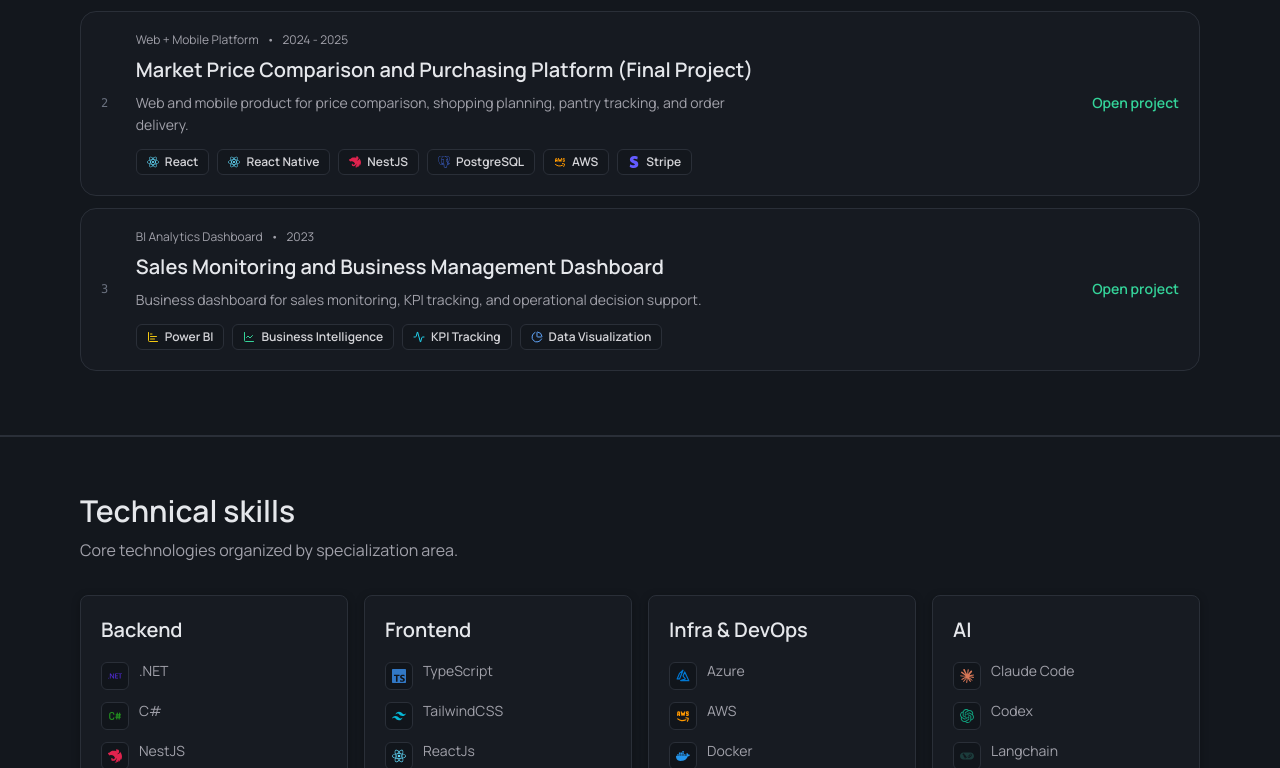
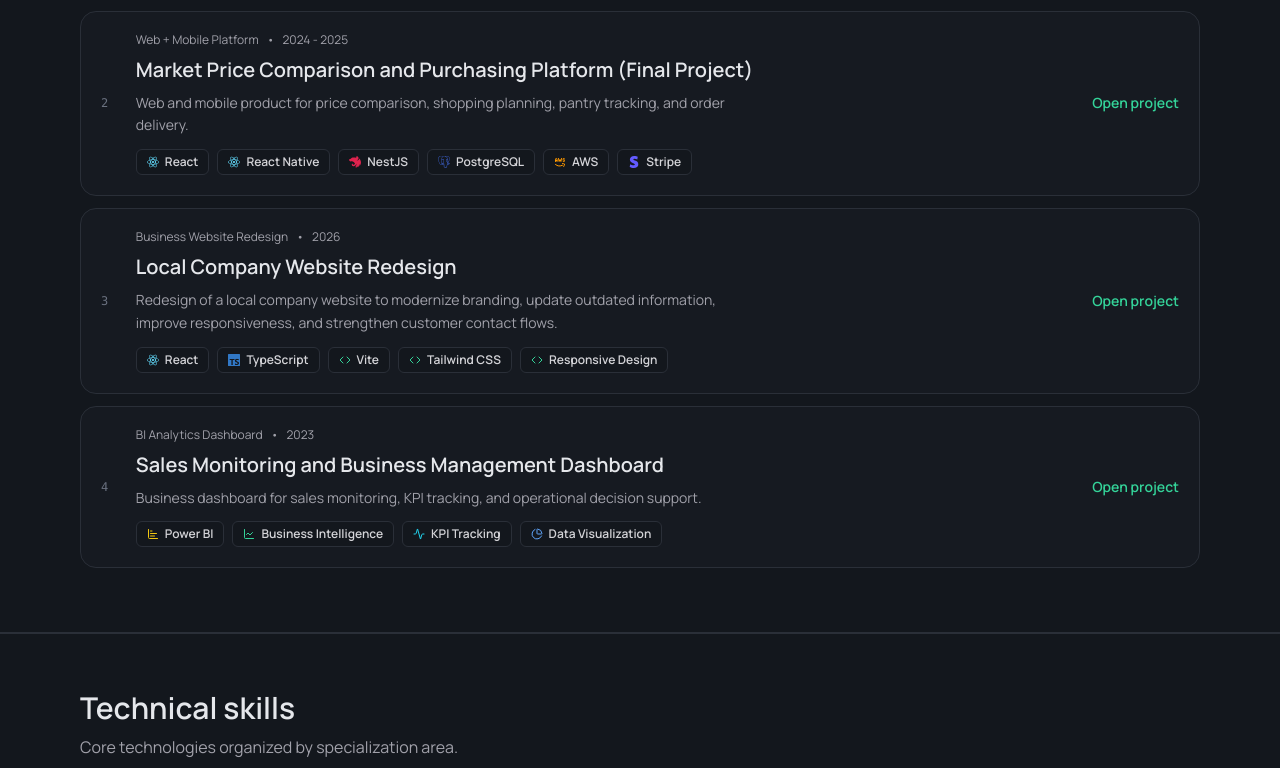
Before and after one commit to FeMafissioni/portfolio-mafissioni-dev, a React (Vite) app: page / in a window 1280 px wide. Shown: the part 2270-3038 px from the top of the page. Built offline with nearby package versions, Linux system fonts and the light colour scheme.

Commit message:
feat: add local company website project data

```diff
--- a/src/App.jsx
+++ b/src/App.jsx
@@ -10,6 +10,7 @@
   Code,
   Download,
   Github,
+  Globe,
   Languages,
   Linkedin,
   Mail,
@@ -175,6 +176,7 @@
       subtitle:
         "Projects focused on solving real user and business problems with modern technologies.",
       repoCta: "View Repository",
+      websiteCta: "Visit website",
       openCta: "Open project",
       backCta: "Back to projects",
       detailTitle: "Project overview",
@@ -183,6 +185,10 @@
       carouselPreviousAria: "Show previous project image",
       carouselNextAria: "Show next project image",
       carouselGoToAria: "Show project image",
+      comparisonTablistAria: "Choose project comparison view",
+      comparisonSliderAria: "Reveal more or less of the old website",
+      comparisonOldLabel: "Old website",
+      comparisonNewLabel: "New website",
       notFoundTitle: "Project not found",
       notFoundSubtitle: "The selected project is unavailable. Go back to the projects list.",
       detailLabels: {
@@ -246,6 +252,48 @@
             "https://github.com/FeMafissioni/tcc-mercado-front",
         },
         {
+          slug: "local-company-website-redesign",
+          title: "Local Company Website Redesign",
+          description:
+            "Redesign of a local company website to modernize branding, update outdated information, improve responsiveness, and strengthen customer contact flows.",
+          period: "2026",
+          kind: "Business Website Redesign",
+          cover: "/projects/stampnow-home-new.png",
+          highlights: [
+            "Modernized the visual presentation and content structure.",
+            "Improved desktop and mobile responsiveness.",
+            "Streamlined contact through budget form email delivery and WhatsApp integration.",
+          ],
+          details: {
+            context:
+              "The previous site had outdated visuals and information, weak mobile usability, confusing navigation, and an ineffective contact path.",
+            execution:
+              "The website was rebuilt with React, TypeScript, Vite, and Tailwind, with updated structure, improved responsiveness, and direct contact flows for budget requests and WhatsApp.",
+            outcome:
+              "The company now has a clearer and more modern website with better service presentation and a stronger lead/contact flow.",
+          },
+          tags: ["React", "TypeScript", "Vite", "Tailwind CSS", "Responsive Design"],
+          websiteUrl: "https://www.stampnow.com.br",
+          comparisonSections: [
+            {
+              id: "homepage",
+              label: "Homepage",
+              oldSrc: "/projects/stampnow-home-old.png",
+              oldAlt: "Stamp Now homepage before the redesign",
+              newSrc: "/projects/stampnow-home-new.png",
+              newAlt: "Stamp Now homepage after the redesign",
+            },
+            {
+              id: "services",
+              label: "Services",
+              oldSrc: "/projects/stampnow-services-old.png",
+              oldAlt: "Stamp Now services page before the redesign",
+              newSrc: "/projects/stampnow-services-new.png",
+              newAlt: "Stamp Now services page after the redesign",
+            },
+          ],
+        },
+        {
           slug: "sales-monitoring-dashboard",
           title: "Sales Monitoring and Business Management Dashboard",
           description:
@@ -317,7 +365,7 @@
         {
           title: "Azure Pipelines - CI/CD, Docker and Kubernetes in Azure DevOps",
           institution: "Azure DevOps",
-          period: "Current",
+          period: "2026",
         },
       ]
     },
@@ -428,6 +476,7 @@
       subtitle:
         "Projetos focados em resolver problemas reais de usuários e negócio com tecnologias modernas.",
       repoCta: "Ver Repositório",
+      websiteCta: "Ver site",
       openCta: "Abrir projeto",
       backCta: "Voltar para projetos",
       detailTitle: "Visão geral do projeto",
@@ -436,6 +485,10 @@
       carouselPreviousAria: "Mostrar imagem anterior do projeto",
       carouselNextAria: "Mostrar próxima imagem do projeto",
       carouselGoToAria: "Mostrar imagem do projeto",
+      comparisonTablistAria: "Escolher visualização da comparação do projeto",
+      comparisonSliderAria: "Revelar mais ou menos do site antigo",
+      comparisonOldLabel: "Site antigo",
+      comparisonNewLabel: "Site novo",
       notFoundTitle: "Projeto não encontrado",
       notFoundSubtitle:
         "O projeto selecionado não está disponível no momento. Volte para a lista de projetos.",
@@ -500,6 +553,48 @@
             "https://github.com/FeMafissioni/tcc-mercado-front",
         },
         {
+          slug: "local-company-website-redesign",
+          title: "Redesign de Website para Empresa Local",
+          description:
+            "Redesign de um website empresarial local para modernizar a marca, atualizar informações desatualizadas, melhorar a responsividade e fortalecer os canais de contato com clientes.",
+          period: "2026",
+          kind: "Redesign de Website Empresarial",
+          cover: "/projects/stampnow-home-new.png",
+          highlights: [
+            "Modernização da apresentação visual e da organização do conteúdo.",
+            "Melhoria da experiência responsiva em desktop e mobile.",
+            "Simplificação do contato com envio de orçamento por email e integração com WhatsApp.",
+          ],
+          details: {
+            context:
+              "O site anterior apresentava visual e informações desatualizadas, baixa usabilidade em dispositivos móveis, navegação confusa e um fluxo de contato pouco eficiente.",
+            execution:
+              "O website foi reconstruído com React, TypeScript, Vite e Tailwind, com reorganização da estrutura de páginas, melhoria de responsividade e implementação de fluxos diretos de contato para orçamento e WhatsApp.",
+            outcome:
+              "A empresa passou a ter um site mais claro e atual, com melhor apresentação dos serviços e um fluxo de contato mais direto para geração de leads.",
+          },
+          tags: ["React", "TypeScript", "Vite", "Tailwind CSS", "Responsive Design"],
+          websiteUrl: "https://www.stampnow.com.br",
+          comparisonSections: [
+            {
+              id: "homepage",
+              label: "Página inicial",
+              oldSrc: "/projects/stampnow-home-old.png",
+              oldAlt: "Página inicial da Stamp Now antes do redesign",
+              newSrc: "/projects/stampnow-home-new.png",
+              newAlt: "Página inicial da Stamp Now após o redesign",
+            },
+            {
+              id: "services",
+              label: "Serviços",
+              oldSrc: "/projects/stampnow-services-old.png",
+              oldAlt: "Página de serviços da Stamp Now antes do redesign",
+              newSrc: "/projects/stampnow-services-new.png",
+              newAlt: "Página de serviços da Stamp Now após o redesign",
+            },
+          ],
+        },
+        {
           slug: "sales-monitoring-dashboard",
           title: "Dashboard de Monitoramento de Vendas e Gestão",
           description:
@@ -571,7 +666,7 @@
         {
           title: "Azure Pipelines - CI/CD, Docker e Kubernetes no Azure DevOps",
           institution: "Azure DevOps",
-          period: "Em andamento",
+          period: "2026",
         },
       ]
     },
@@ -664,6 +759,26 @@
   }
 
   return getProjectSlugFromHash(window.location.hash);
+}
+
+function getProjectAction(project, labels) {
+  if (project?.websiteUrl) {
+    return {
+      href: project.websiteUrl,
+      label: labels.websiteCta,
+      Icon: Globe,
+    };
+  }
+
+  if (project?.githubUrl) {
+    return {
+      href: project.githubUrl,
+      label: labels.repoCta,
+      Icon: Github,
+    };
+  }
+
+  return null;
 }
 
 function ProjectCarousel({ items, fallbackSrc, fallbackAlt, labels }) {
@@ -871,6 +986,11 @@
     () => t.projects.items.find((project) => project.slug === projectSlug),
     [projectSlug, t.projects.items]
   );
+  const projectAction = useMemo(
+    () => getProjectAction(selectedProject, t.projects),
+    [selectedProject, t.projects]
+  );
+  const ActionIcon = projectAction?.Icon;
   const isMobileProjectMedia = selectedProject?.mediaLayout === "mobile";
   const projectGallery = selectedProject?.gallery ?? [];
   const skipTarget = isProjectDetailView ? "#project-detail" : "#about";
@@ -1106,19 +1226,19 @@
                               })}
                             </div>
 
-                            {selectedProject.githubUrl && (
+                            {projectAction && ActionIcon && (
                               <Button
                                 as="a"
-                                href={selectedProject.githubUrl}
+                                href={projectAction.href}
                                 variant="secondary"
                                 size="sm"
                                 target="_blank"
                                 rel="noreferrer"
-                                aria-label={`${t.projects.repoCta}: ${selectedProject.title}`}
+                                aria-label={`${projectAction.label}: ${selectedProject.title}`}
                                 className="w-full"
                               >
-                                <Github size={16} aria-hidden="true" />
-                                {t.projects.repoCta}
+                                <ActionIcon size={16} aria-hidden="true" />
+                                {projectAction.label}
                               </Button>
                             )}
                           </Card>
@@ -1258,19 +1378,19 @@
                             })}
                           </div>
 
-                          {selectedProject.githubUrl && (
+                          {projectAction && ActionIcon && (
                             <Button
                               as="a"
-                              href={selectedProject.githubUrl}
+                              href={projectAction.href}
                               variant="secondary"
                               size="sm"
                               target="_blank"
                               rel="noreferrer"
-                              aria-label={`${t.projects.repoCta}: ${selectedProject.title}`}
+                              aria-label={`${projectAction.label}: ${selectedProject.title}`}
                               className="w-full"
                             >
-                              <Github size={16} aria-hidden="true" />
-                              {t.projects.repoCta}
+                              <ActionIcon size={16} aria-hidden="true" />
+                              {projectAction.label}
                             </Button>
                           )}
                         </Card>
```
